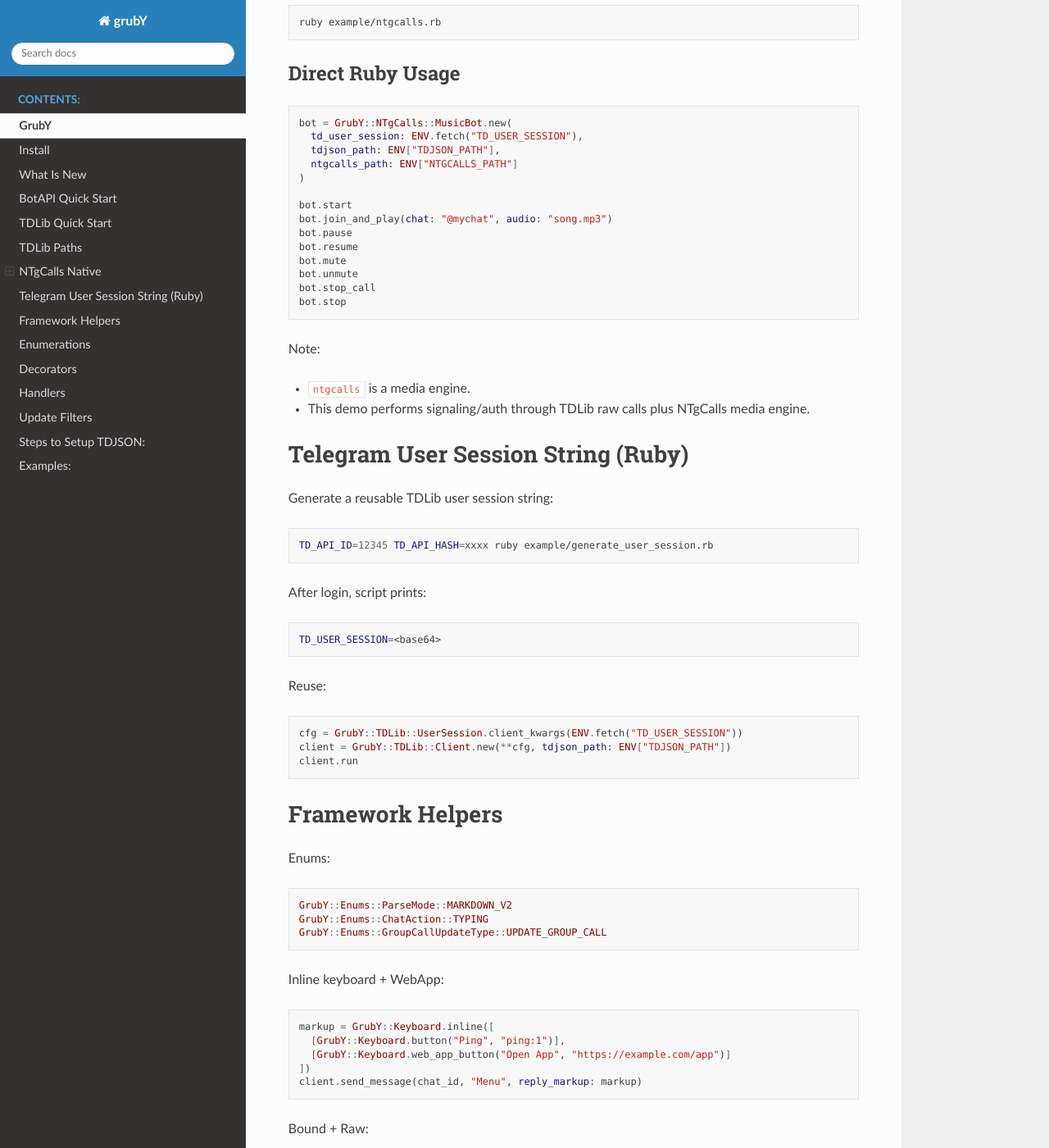
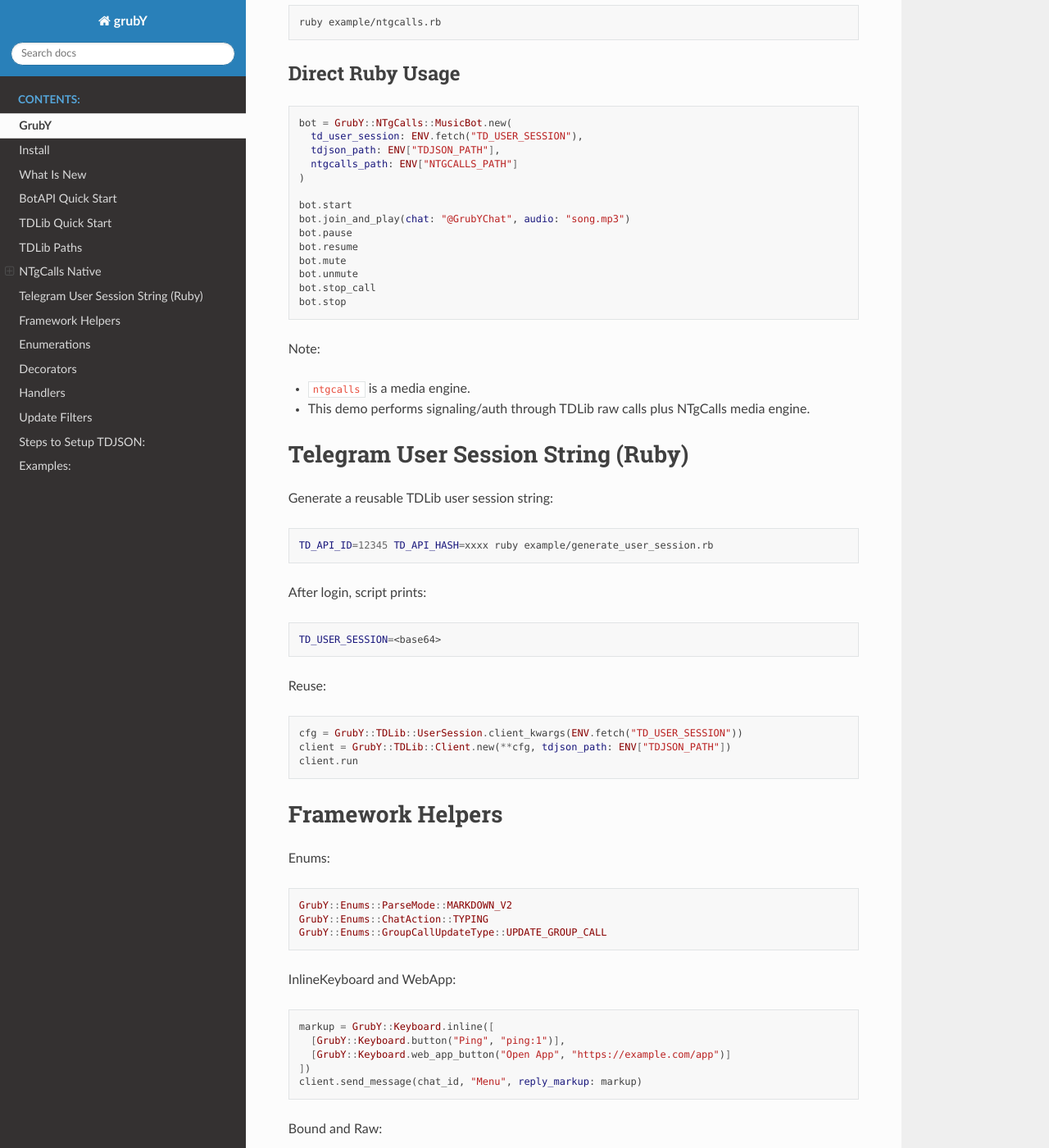
Before and after one commit to iSreyanshu/grubY, a Sphinx documentation site: the page built from source/README.md, in a window 1280 px wide and 1400 px high, scrolled down 2413 px. Shown: the whole window at 82% size. Built offline with Sphinx 7.4.7 and the Read the Docs theme 3.1.0, drawn with Linux system fonts in a browser that asks for light colours; some of the changed text lies outside the part shown.

Commit message:
updated!

````diff
--- a/source/README.md
+++ b/source/README.md
@@ -117,7 +117,7 @@
 )
 
 bot.start
-bot.join_and_play(chat: "@mychat", audio: "song.mp3")
+bot.join_and_play(chat: "@GrubYChat", audio: "song.mp3")
 bot.pause
 bot.resume
 bot.mute
@@ -162,7 +162,7 @@
 GrubY::Enums::GroupCallUpdateType::UPDATE_GROUP_CALL
 ```
 
-Inline keyboard + WebApp:
+InlineKeyboard and WebApp:
 
 ```ruby
 markup = GrubY::Keyboard.inline([
@@ -172,7 +172,7 @@
 client.send_message(chat_id, "Menu", reply_markup: markup)
 ```
 
-Bound + Raw:
+Bound and Raw:
 
 ```ruby
 bound = GrubY::Bound.bind(ctx)
````
Also changed, not shown: other parts of source/README.md (+1 -1 lines).
